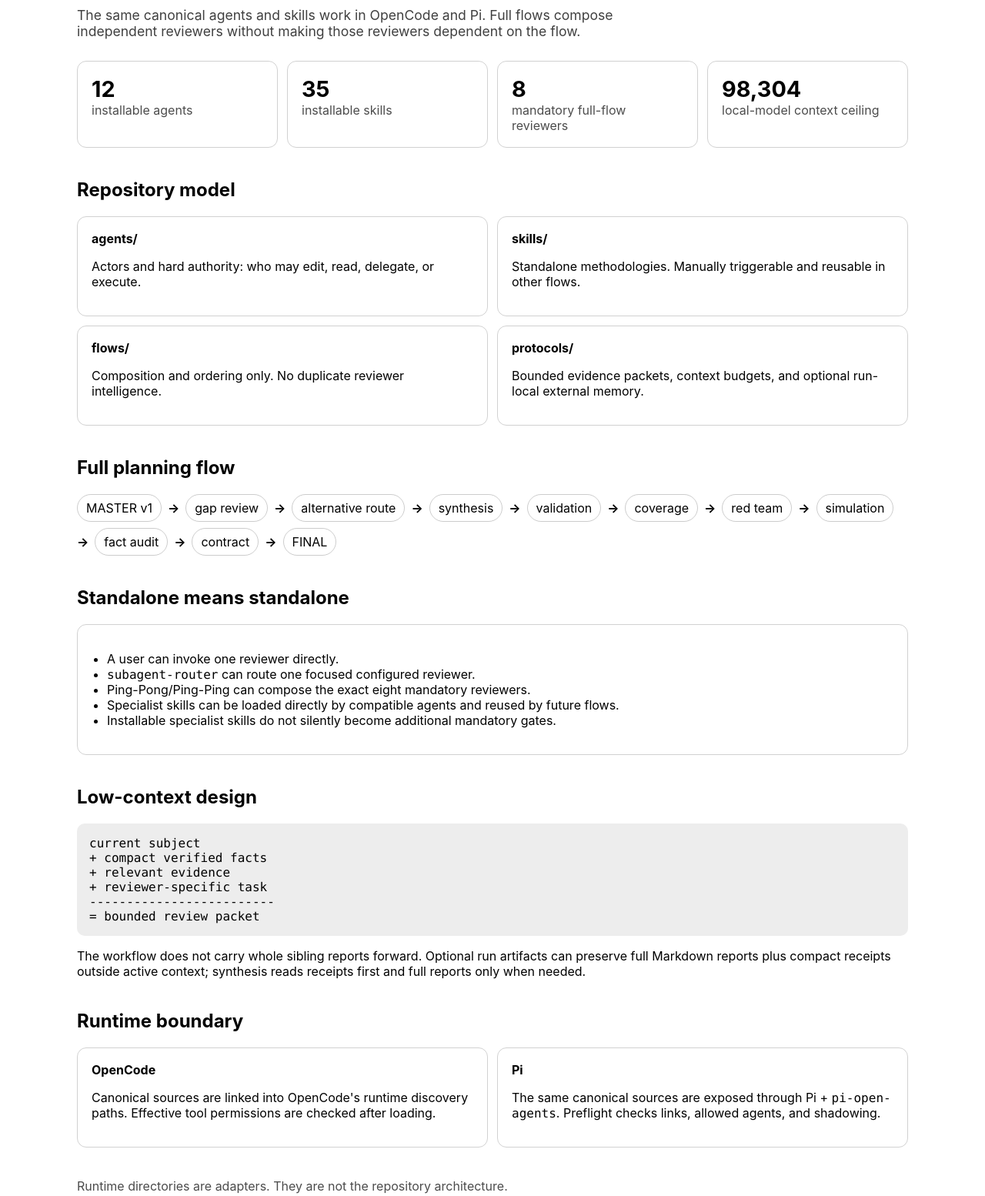
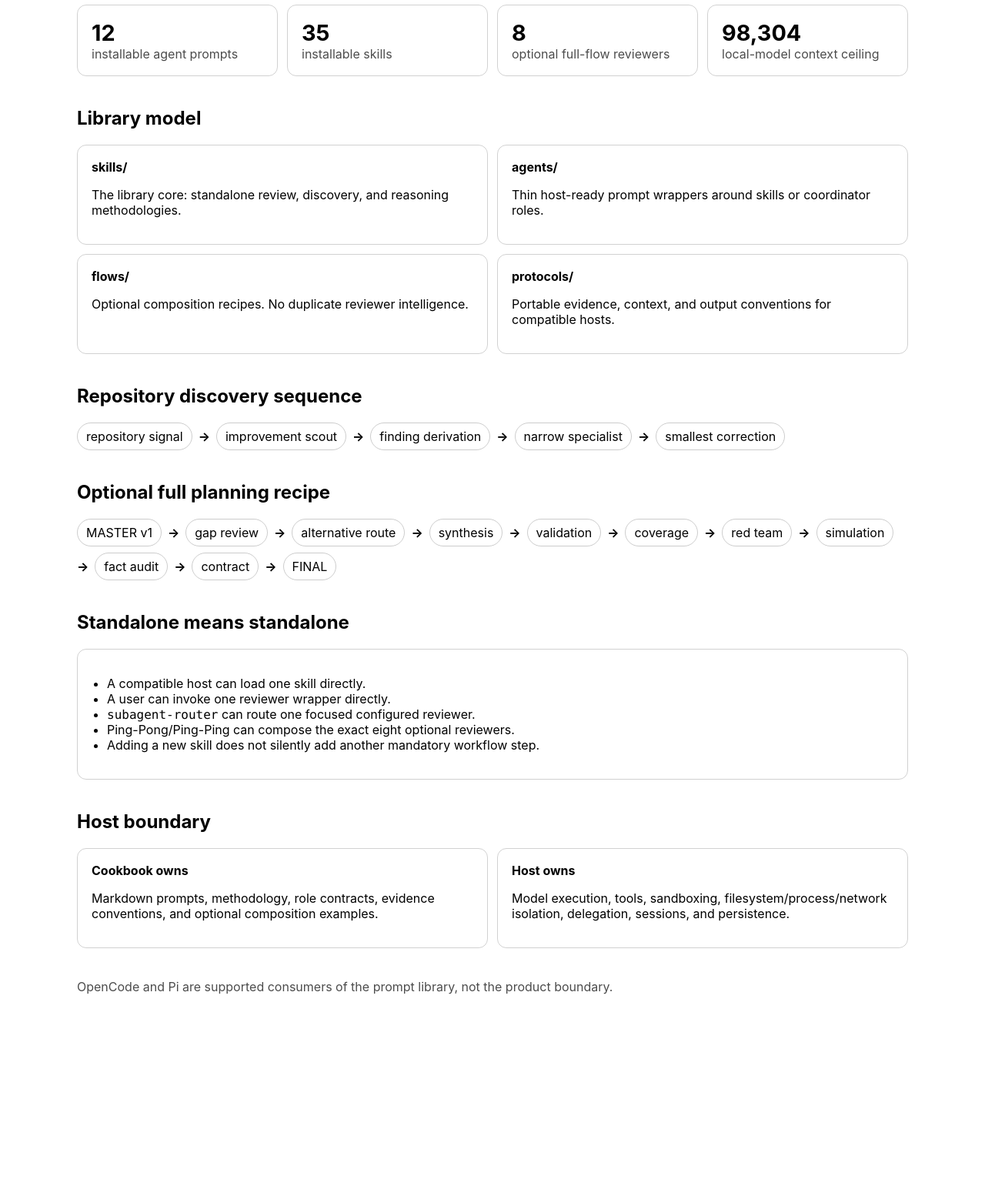
Before and after one commit to Hugloss/agentsCookbook, a plain HTML site: page demo/index.html in a window 1280 px wide. Shown: the part 400-1954 px from the top of the page at 77% size. After the commit the page ends 1772 px from the top, so only its background shows below. Drawn offline with Linux system fonts and the light colour scheme.

Commit message:
Clarify prompt library demo

```diff
--- a/demo/index.html
+++ b/demo/index.html
@@ -3,7 +3,7 @@
 <head>
   <meta charset="utf-8">
   <meta name="viewport" content="width=device-width, initial-scale=1">
-  <title>Agents Cookbook — Architecture Demo</title>
+  <title>Agents Cookbook — Prompt Library Demo</title>
   <style>
     :root { color-scheme: light dark; font-family: Inter, system-ui, sans-serif; }
     body { margin: 0; background: Canvas; color: CanvasText; }
@@ -28,25 +28,30 @@
 <body>
 <main>
   <p class="muted">Agents Cookbook</p>
-  <h1>Standalone specialists. Composable flows. Small active context.</h1>
-  <p class="lead">The same canonical agents and skills work in OpenCode and Pi. Full flows compose independent reviewers without making those reviewers dependent on the flow.</p>
+  <h1>A reusable Markdown prompt library for coding agents.</h1>
+  <p class="lead">Use one sharp skill directly, wrap it in an agent role, or compose several prompts into an optional flow. OpenCode, Pi, or another compatible host owns execution and isolation.</p>
 
-  <section class="metrics" aria-label="architecture summary">
-    <div class="metric"><strong>12</strong><span>installable agents</span></div>
+  <section class="metrics" aria-label="library summary">
+    <div class="metric"><strong>12</strong><span>installable agent prompts</span></div>
     <div class="metric"><strong>35</strong><span>installable skills</span></div>
-    <div class="metric"><strong>8</strong><span>mandatory full-flow reviewers</span></div>
+    <div class="metric"><strong>8</strong><span>optional full-flow reviewers</span></div>
     <div class="metric"><strong>98,304</strong><span>local-model context ceiling</span></div>
   </section>
 
-  <h2>Repository model</h2>
+  <h2>Library model</h2>
   <div class="grid">
-    <div class="card"><strong>agents/</strong><p>Actors and hard authority: who may edit, read, delegate, or execute.</p></div>
-    <div class="card"><strong>skills/</strong><p>Standalone methodologies. Manually triggerable and reusable in other flows.</p></div>
-    <div class="card"><strong>flows/</strong><p>Composition and ordering only. No duplicate reviewer intelligence.</p></div>
-    <div class="card"><strong>protocols/</strong><p>Bounded evidence packets, context budgets, and optional run-local external memory.</p></div>
+    <div class="card"><strong>skills/</strong><p>The library core: standalone review, discovery, and reasoning methodologies.</p></div>
+    <div class="card"><strong>agents/</strong><p>Thin host-ready prompt wrappers around skills or coordinator roles.</p></div>
+    <div class="card"><strong>flows/</strong><p>Optional composition recipes. No duplicate reviewer intelligence.</p></div>
+    <div class="card"><strong>protocols/</strong><p>Portable evidence, context, and output conventions for compatible hosts.</p></div>
   </div>
 
-  <h2>Full planning flow</h2>
+  <h2>Repository discovery sequence</h2>
+  <div class="flow" aria-label="repository discovery sequence">
+    <span>repository signal</span><b>→</b><span>improvement scout</span><b>→</b><span>finding derivation</span><b>→</b><span>narrow specialist</span><b>→</b><span>smallest correction</span>
+  </div>
+
+  <h2>Optional full planning recipe</h2>
   <div class="flow" aria-label="review sequence">
     <span>MASTER v1</span><b>→</b><span>gap review</span><b>→</b><span>alternative route</span><b>→</b><span>synthesis</span><b>→</b><span>validation</span><b>→</b><span>coverage</span><b>→</b><span>red team</span><b>→</b><span>simulation</span><b>→</b><span>fact audit</span><b>→</b><span>contract</span><b>→</b><span>FINAL</span>
   </div>
@@ -54,30 +59,21 @@
   <h2>Standalone means standalone</h2>
   <div class="card">
     <ul>
-      <li>A user can invoke one reviewer directly.</li>
+      <li>A compatible host can load one skill directly.</li>
+      <li>A user can invoke one reviewer wrapper directly.</li>
       <li><code>subagent-router</code> can route one focused configured reviewer.</li>
-      <li>Ping-Pong/Ping-Ping can compose the exact eight mandatory reviewers.</li>
-      <li>Specialist skills can be loaded directly by compatible agents and reused by future flows.</li>
-      <li>Installable specialist skills do not silently become additional mandatory gates.</li>
+      <li>Ping-Pong/Ping-Ping can compose the exact eight optional reviewers.</li>
+      <li>Adding a new skill does not silently add another mandatory workflow step.</li>
     </ul>
   </div>
 
-  <h2>Low-context design</h2>
-  <pre>current subject
-+ compact verified facts
-+ relevant evidence
-+ reviewer-specific task
--------------------------
-= bounded review packet</pre>
-  <p>The workflow does not carry whole sibling reports forward. Optional run artifacts can preserve full Markdown reports plus compact receipts outside active context; synthesis reads receipts first and full reports only when needed.</p>
-
-  <h2>Runtime boundary</h2>
+  <h2>Host boundary</h2>
   <div class="grid">
-    <div class="card"><strong>OpenCode</strong><p>Canonical sources are linked into OpenCode's runtime discovery paths. Effective tool permissions are checked after loading.</p></div>
-    <div class="card"><strong>Pi</strong><p>The same canonical sources are exposed through Pi + <code>pi-open-agents</code>. Preflight checks links, allowed agents, and shadowing.</p></div>
+    <div class="card"><strong>Cookbook owns</strong><p>Markdown prompts, methodology, role contracts, evidence conventions, and optional composition examples.</p></div>
+    <div class="card"><strong>Host owns</strong><p>Model execution, tools, sandboxing, filesystem/process/network isolation, delegation, sessions, and persistence.</p></div>
   </div>
 
-  <p class="muted" style="margin-top:40px">Runtime directories are adapters. They are not the repository architecture.</p>
+  <p class="muted" style="margin-top:40px">OpenCode and Pi are supported consumers of the prompt library, not the product boundary.</p>
 </main>
 </body>
 </html>
```
